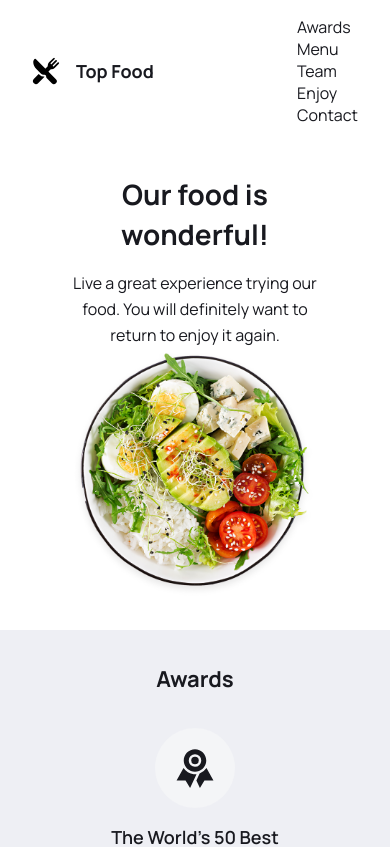
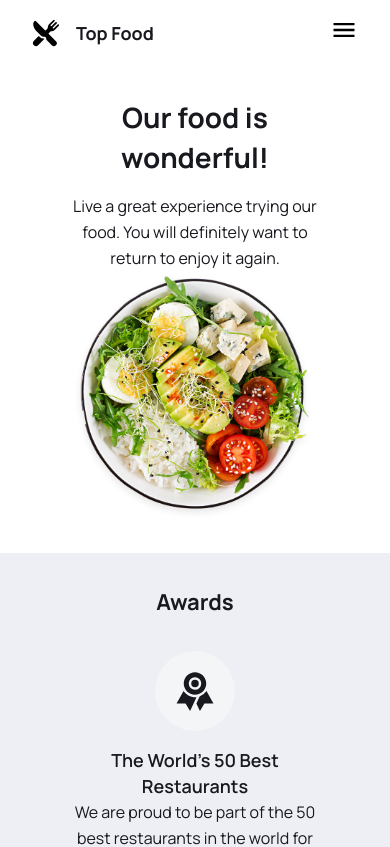
Before and after one commit to RaulCruzT/top-food, a React (Vite) app: page / in a window 390 px wide. Shown: the top 847 px of the page. Built offline with nearby package versions, Linux system fonts and the light colour scheme.

Commit message:
Add Mobile Navbar Style

```diff
--- a/src/components/navbar/Navbar.tsx
+++ b/src/components/navbar/Navbar.tsx
@@ -1,7 +1,11 @@
+import { useState } from 'react';
 import { Links, Logo } from '../../components';
+import { IoMenuSharp, IoCloseSharp } from 'react-icons/io5';
 import './navbar.css';
 
 const Navbar = () => {
+    const [toggleMenu, setToggleMenu] = useState(false);
+
     return (
         <div className='top-food__navbar section__padding'>
             <div className='top-food__navbar-container'>
@@ -9,6 +13,17 @@ const Navbar = () => {
                 <div className='top-food__navbar-container__links'>
                     <Links />
                 </div>
+                <div className="top-food__navbar-container__menu">
+                    {toggleMenu
+                        ? <IoCloseSharp color="#000000" size={28} onClick={() => setToggleMenu(false)} />
+                        : <IoMenuSharp color="#000000" size={28} onClick={() => setToggleMenu(true)} />
+                    }
+                </div>
+            </div>
+            <div className="top-food__navbar-menu" style={{height: toggleMenu ? '100vh': 0}}>
+                {toggleMenu &&
+                    <Links />
+                }
             </div>
         </div>
     )
--- a/src/components/navbar/navbar.css
+++ b/src/components/navbar/navbar.css
@@ -2,6 +2,7 @@
     padding-top: 1rem;
     padding-bottom: 1rem;
     display: flex;
+    flex-direction: row;
     justify-content: center;
 }
 
@@ -10,17 +11,56 @@
     display: flex;
     flex-direction: row;
     justify-content: space-between;
+    align-items: center;
 }
 
-.top-food__navbar-container__logo {
+.top-food__navbar-container__links {
     display: flex;
-    justify-content: center;
-    align-items: center;
+    flex-direction: row;
     gap: 1rem;
+    font-weight: 500;
 }
 
-.top-food__navbar-container__logo-text {
-    font-weight: 700;
-    font-size: 18px;
-    line-height: 28px;
+.top-food__navbar-menu {
+    display: flex;
+    flex-direction: column;
+    align-items: center;
+    justify-content: center;
+    gap: 4rem;
 }
+
+@media screen and (max-width: 767px) {
+    .top-food__navbar {
+        display: flex;
+        flex-direction: column;
+        align-items: center;
+    }
+
+    .top-food__navbar-container {
+        width: 100%;
+        display: flex;
+        flex-direction: row;
+        justify-content: space-between;
+        align-items: center;
+    }
+
+    .top-food__navbar-container__links {
+        display: none;
+    }
+}
+
+@media screen and (min-width: 768px) {
+    .top-food__navbar-container__menu {
+        display: none;
+    }
+
+    .top-food__navbar-menu {
+        display: none;
+    }
+}
+
+@media screen and (min-width: 768px) and (max-width: 1023) {
+    .top-food__navbar-container {
+        width: 632px;
+    }
+}
--- a/src/containers/footer/footer.css
+++ b/src/containers/footer/footer.css
@@ -20,6 +20,7 @@
     display: flex;
     flex-direction: row;
     gap: 1rem;
+    font-weight: 400;
 }
 
 @media screen and (max-width: 767px) {
```
